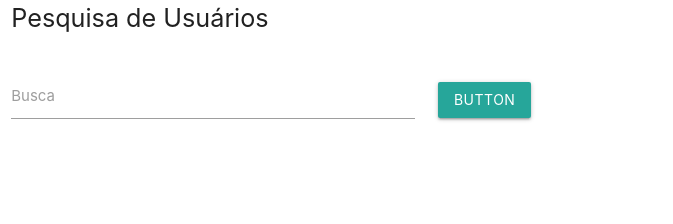
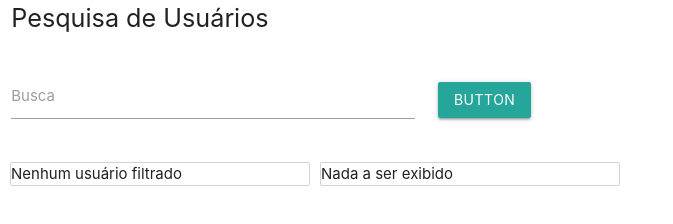
Before and after one commit to heberRibeiro/search-user, a plain HTML site: page index.html in a window 1280 px wide. Shown: the whole page, without its empty margins (0-673 px from the left). Drawn offline with nearby package versions, Linux system fonts and the light colour scheme.

Commit message:
User columns and statistics

```diff
--- a/css/style.css
+++ b/css/style.css
@@ -1,3 +1,17 @@
 .botao {
   margin-top: 24px;
 }
+
+.estatistic-col,
+.user-col {
+  margin-left: 10px;
+  width: 300px;
+  border-style: solid;
+  border-width: 1px;
+  border-radius: 2px;
+  border-color: lightgray;
+}
+
+.colunas {
+  display: flex;
+}
--- a/index.html
+++ b/index.html
@@ -33,6 +33,11 @@
       </div>
     </div>
 
+    <div class="colunas">
+      <div class="user-col">Nenhum usuário filtrado<span></span></div>
+      <div class="estatistic-col">Nada a ser exibido<span></span></div>
+    </div>
+
     <!-- Compiled and minified JavaScript -->
     <script src="https://cdnjs.cloudflare.com/ajax/libs/materialize/1.0.0/js/materialize.min.js"></script>
   </body>
```
